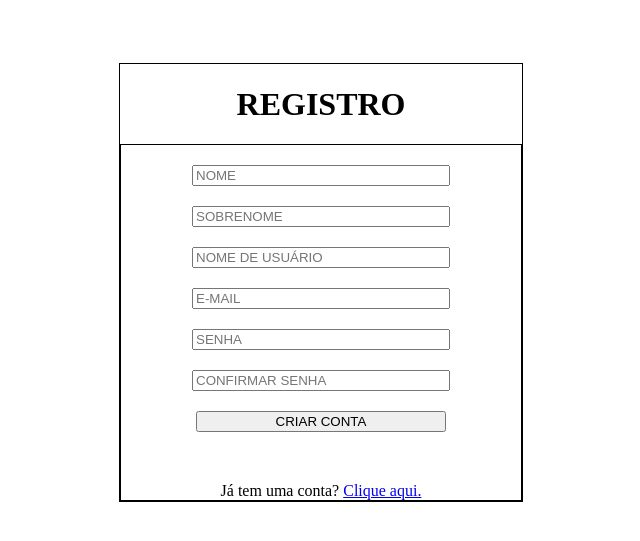
After one commit to salvador-theodoro/folium, a PHP site: page /register-page.html in a window 1280 px wide. The commit adds this page. Shown: the top 541 px of the page, without its empty margins (319-959 px from the left). Run offline with PHP 8.4, Linux system fonts and the light colour scheme.

Commit message:
adicionando páginas de login e registro (criar conta), menu dropdown no botão perfil com links para elas. precisa do banco de dado, pelo menos com a tabela de usuário ou conta para poder fazer o backend e ligar isso. ainda não tem estilização em nada

```diff
--- /dev/null
+++ b/register-page.html
@@ -0,0 +1,28 @@
+<!DOCTYPE html>
+<html lang="pt-br">
+<head>
+    <meta charset="UTF-8">
+    <meta name="viewport" content="width=device-width, initial-scale=1.0">
+    <title>Registro</title>
+    <link rel="stylesheet" href="./src/css/register-login-styles.css">
+</head>
+<body>
+    <main>
+        <div class="main-content">
+            <h1>REGISTRO</h1>
+            <div class="login-box">
+                <form action="">
+                    <input type="text" placeholder="NOME"><br>
+                    <input type="text" placeholder="SOBRENOME"><br>
+                    <input type="text" placeholder="NOME DE USUÁRIO"><br>
+                    <input type="email" placeholder="E-MAIL"><br>
+                    <input type="password" placeholder="SENHA"><br>
+                    <input type="password" placeholder="CONFIRMAR SENHA"><br>
+                    <input type="submit" value="CRIAR CONTA" class="submit"><br>
+                </form>
+                <span>Já tem uma conta? <a href="login-page.html">Clique aqui.</a></span>
+            </div>
+        </div>
+    </main>
+</body>
+</html>
--- /dev/null
+++ b/src/css/register-login-styles.css
@@ -0,0 +1,41 @@
+body{
+    align-items: center;
+}
+
+/*---------------------CAIXA FORMULÁRIO LOGIN/REGISTRO-----------------------*/
+
+main{
+    margin-top: 5%;
+    margin-left: auto;
+    margin-right: auto;
+    width: fit-content;
+    height: fit-content;
+    border: 1px solid;
+}
+
+.main-content{
+    text-align: center;
+}
+
+.main-content h1{
+}
+
+.login-box{
+    width: 400px;
+    height: fit-content;
+    border: 1px solid;
+    margin: auto;
+}
+
+.login-box input{
+    width: 250px;
+    margin-top: 20px;
+}
+
+.login-box input.submit{
+    margin-bottom: 50px;
+}
+
+.login-box form{
+    text-align: center;
+}
```
Also changed, not shown: index.html (+56 -4 lines), js/script.js (+14 -0 lines), login-page.html (added, +24 -0 lines), src/css/styles.css (+24 -1 lines).
